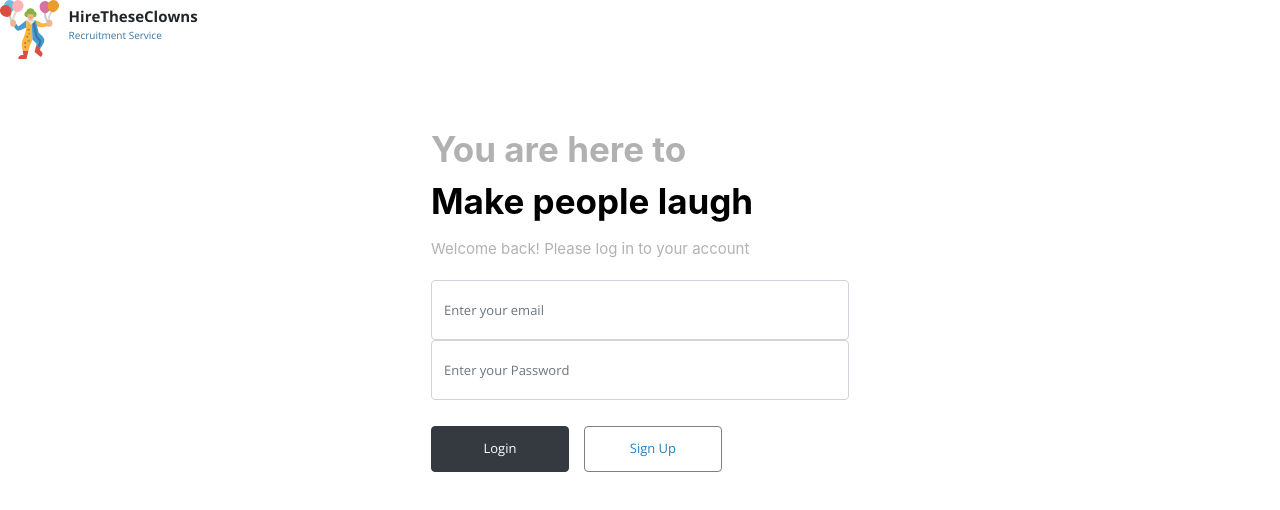
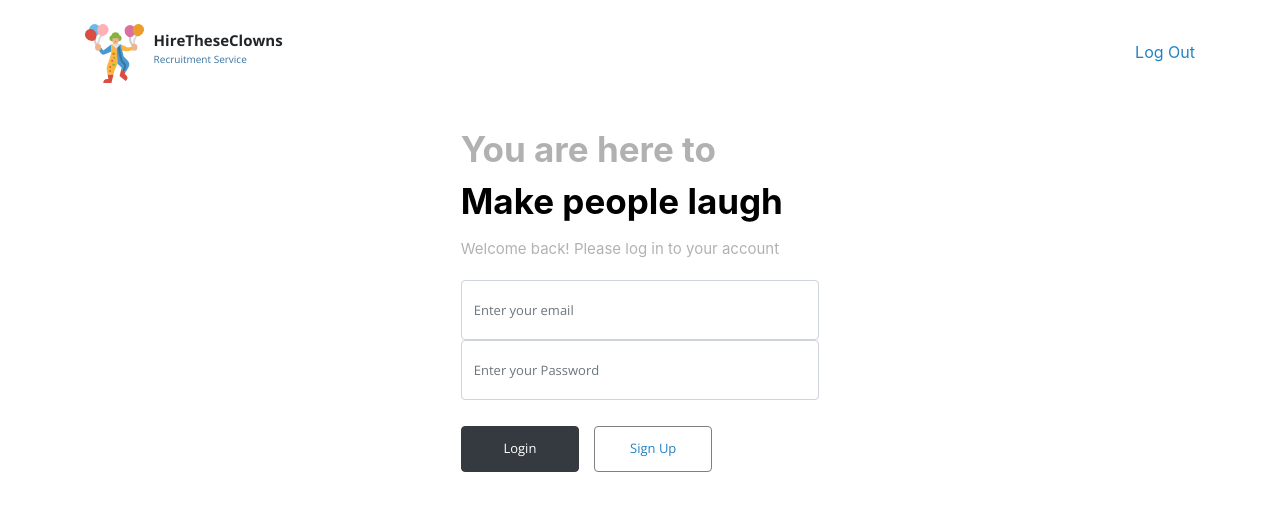
Before and after one commit to LinusBF/iv1201-frontend, a React app: page /Register in a window 1280 px wide. Shown: the top 510 px of the page. Built offline with nearby package versions, Linux system fonts and the light colour scheme.

Commit message:
added main menu and new structure to register as well

```diff
--- a/client/components/register/Register.js
+++ b/client/components/register/Register.js
@@ -3,9 +3,9 @@ import firebase from '../../firebaseConfig';
 import {connect} from 'react-redux';
 import {login} from '../../redux/actions';
 import '../login/Login.css';
-import Logo from '../menu/Logo';
 import {Redirect} from 'react-router-dom';
 import LoginForm from '../login/LoginForm';
+import MainMenu from '../menu/MainMenu';
 
 class Register extends Component {
   constructor(props) {
@@ -34,10 +34,12 @@ class Register extends Component {
   }
   render() {
     return (
-      <div>
-        <Logo />
-        <LoginForm handleSubmit={this.handleSubmit} />
-        {this.props.loggedIn === true ? <Redirect to="/ApplicationForm" /> : <div></div>}
+      <div className={'container-fluid'}>
+        <MainMenu></MainMenu>
+        <div className="container">
+          <LoginForm handleSubmit={this.handleSubmit} />
+          {this.props.loggedIn === true ? <Redirect to="/ApplicationForm" /> : <div></div>}
+        </div>
       </div>
     );
   }
```
